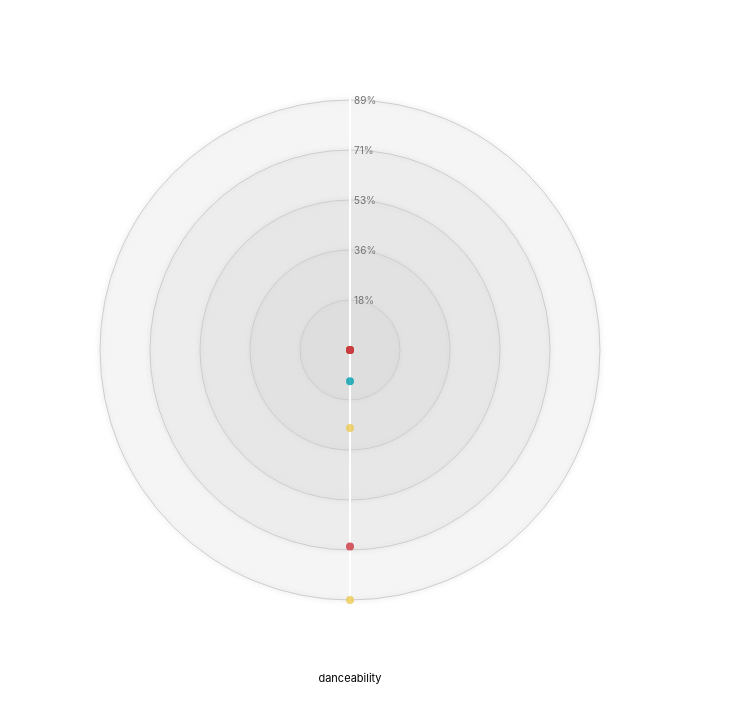
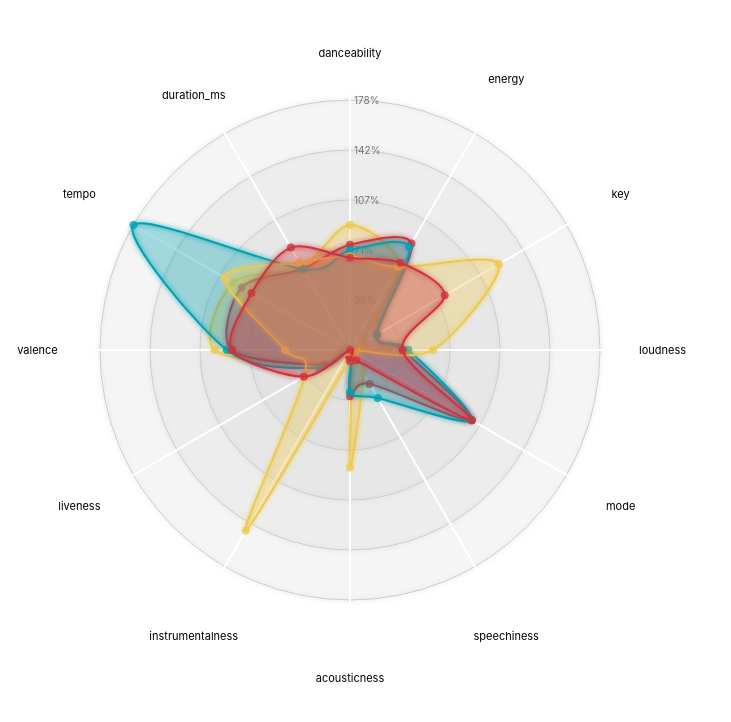
Before and after one commit to chowser/spotify, a plain HTML site: page index.html in a window 1280 px wide. Shown: the whole page, without its empty margins (0-731 px from the left). Drawn offline with nearby package versions, Linux system fonts and the light colour scheme.

Commit message:
Getting Closer
Need to fix data calculation for axis,value

```diff
--- a/index.html
+++ b/index.html
@@ -1,11 +1,5 @@
 <!--
 http://alangrafu.github.io/radar-chart-d3/csv2radar.html
-Data Layout:
-id	name	artists	danceability	energy	key	loudness	mode	speechiness	acousticness	instrumentalness	liveness	valence	tempo	duration_ms	time_signature
-7qiZfU4dY1lWllzX7mPBI	Shape of You	Ed Sheeran	0.825	0.652	1	-3.183	0	0.0802	0.581	0	0.0931	0.931	95.977	233713	4
--->
-<!--
-Reference: https://jrue.github.io/coding/2014/exercises/basicbubblepackchart/
 -->
 <!doctype html>
 <html lang="en">
@@ -33,105 +27,33 @@ Reference: https://jrue.github.io/coding/2014/exercises/basicbubblepackchart/
 <script src="https://d3js.org/d3.v3.min.js"></script>
 <script src="radarChart.js"></script>
 <script type="text/javascript">
-var convertedData
+var convertedData = {}
 d3.csv("data/top_spotify_tracks_2017.csv", function(data) {
    data = data.map(function(d){
       return d
    })
    var row
    var newArray = []
-   for(i=0;i<Object.keys(data).length;i++){
-      row = {
-         axis: "danceability",
-         // convert strings to numbers
-         // normalize data with range 0 to 1
-         value: +data[i].danceability/d3.max(data,function(d){
-            return d.danceability
-         })
+   for(i=0;i<5;i++){
+      entry = [
+            {axis: "danceability",value: +data[i].danceability/d3.max(data,function(d){ return d.danceability })},
+            {axis: "energy",value: +data[i].energy/d3.max(data,function(d){ return d.energy })},
+            {axis: "key",value: +data[i].key/d3.max(data,function(d){ return d.key })},
+            {axis: "loudness",value: -data[i].loudness/d3.max(data,function(d){ return -d.loudness })},
+            {axis: "mode",value: +data[i].mode/d3.max(data,function(d){ return d.mode })},
+            {axis: "speechiness",value: +data[i].speechiness/d3.max(data,function(d){ return d.speechiness })},
+            {axis: "acousticness",value: +data[i].acousticness/d3.max(data,function(d){ return d.acousticness })},
+            {axis: "instrumentalness",value: +data[i].instrumentalness/d3.max(data,function(d){ return d.instrumentalness })},
+            {axis: "liveness",value: +data[i].liveness/d3.max(data,function(d){ return d.liveness })},
+            {axis: "valence",value: +data[i].valence/d3.max(data,function(d){ return d.valence })},
+            {axis: "tempo",value: +data[i].tempo/d3.max(data,function(d){ return d.tempo })},
+            {axis: "duration_ms",value: +data[i].duration_ms/d3.max(data,function(d){ return d.duration_ms })}
+         ]
+         newArray.push(entry)
       }
-      newArray.push(row)
-      row = {
-         axis: "energy",
-         value: +data[i].energy/d3.max(data,function(d){
-            return d.energy
-         })
-      }
-      newArray.push(row)
-      row = {
-         axis: "key",
-         value: +data[i].key/d3.max(data,function(d){
-            return d.key
-         })
-      }
-      newArray.push(row)
-      row = {
-         // loudness is negative, make positive
-         axis: "loudness",
-         value: -data[i].loudness/d3.max(data,function(d){
-            return -d.loudness
-         })
-      }
-      newArray.push(row)
-      row = {
-         axis: "mode",
-         value: +data[i].mode/d3.max(data,function(d){
-            return d.mode
-         })
-      }
-      newArray.push(row)
-      row = {
-         axis: "speechiness",
-         value: +data[i].speechiness/d3.max(data,function(d){
-            return d.speechiness
-         })
-      }
-      newArray.push(row)
-      row = {
-         axis: "acousticness",
-         value: +data[i].acousticness/d3.max(data,function(d){
-            return d.acousticness
-         })
-      }
-      newArray.push(row)
-      row = {
-         axis: "instrumentalness",
-         value: +data[i].instrumentalness/d3.max(data,function(d){
-            return d.instrumentalness
-         })
-      }
-      newArray.push(row)
-      row = {
-         axis: "liveness",
-         value: +data[i].liveness/d3.max(data,function(d){
-            return d.liveness
-         })
-      }
-      newArray.push(row)
-      row = {
-         axis: "valence",
-         value: +data[i].valence/d3.max(data,function(d){
-            return d.valence
-         })
-      }
-      newArray.push(row)
-      row = {
-         axis: "tempo",
-         value: +data[i].tempo/d3.max(data,function(d){
-            return d.tempo
-         })
-      }
-      newArray.push(row)
-      row = {
-         axis: "duration_ms",
-         value: +data[i].duration_ms/d3.max(data,function(d){
-            return d.duration_ms
-         })
-      }
-      newArray.push(row)
-   }
-   convertedData = newArray.splice(0,5)
-   convertedData = Object.entries(convertedData)
-   console.log(convertedData)
+      console.log(newArray)
+      convertedData = newArray
+//convertedData = Object.entries(convertedData)
 
 
 /* Radar chart design created by Nadieh Bremer - VisualCinnamon.com */
```
Lines whose indentation alone changed are shown as unchanged.
